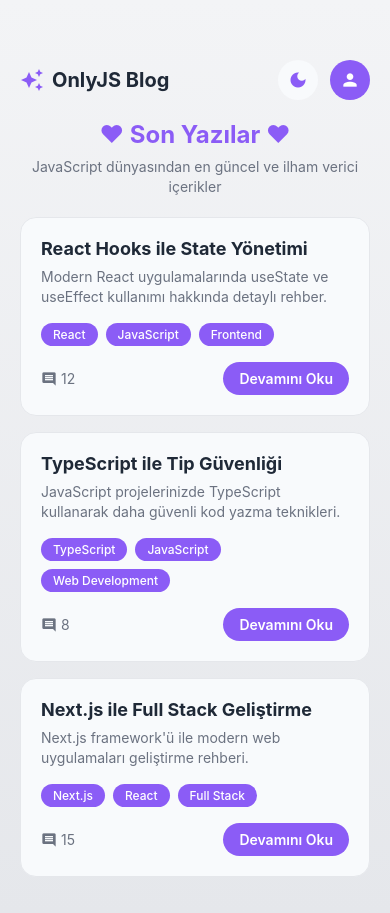
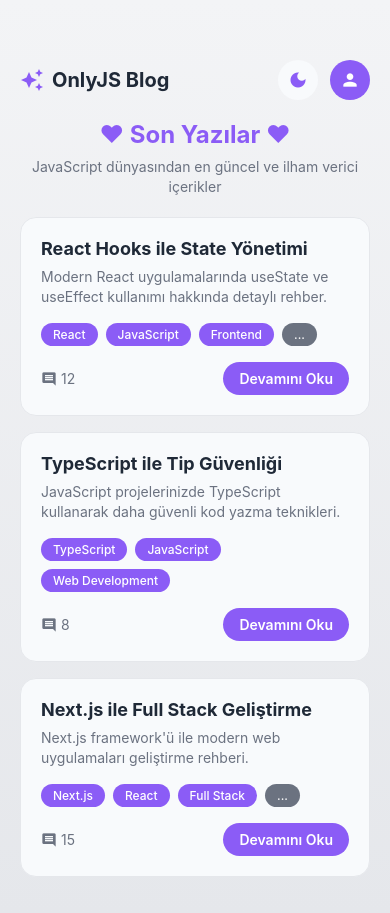
Before and after one commit to seferogluemre/blog-mobile-app, a React Native app in the folder mobile/: screen /Home in a window 390 px wide. Built offline with nearby package versions, Linux system fonts and the light colour scheme.

Commit message:
Refactor App.ts to reorganize imports for better readability; enhance HomeScreen with profile dropdown functionality and improved tag rendering; update ThemeContext by removing redundant interfaces; log additional user actions in app.log.

```diff
--- a/mobile/src/screens/home/HomeScreen.tsx
+++ b/mobile/src/screens/home/HomeScreen.tsx
@@ -1,23 +1,28 @@
 import { useTheme } from '@/context/ThemeContext';
+import { BlogPost } from '@/types/blog';
+import { ProfileDropdownItem } from '@/types/user';
 import { MaterialIcons } from '@expo/vector-icons';
+import { useNavigation } from '@react-navigation/native';
 import { LinearGradient } from 'expo-linear-gradient';
-import React from 'react';
+import React, { useState } from 'react';
 import {
+  Modal,
   ScrollView,
   StatusBar,
   StyleSheet,
   Text,
   TouchableOpacity,
+  TouchableWithoutFeedback,
   View,
 } from 'react-native';
 
 // Örnek blog verileri
-const blogPosts = [
+const blogPosts: BlogPost[] = [
   {
     id: 1,
     title: 'React Hooks ile State Yönetimi',
     description: 'Modern React uygulamalarında useState ve useEffect kullanımı hakkında detaylı rehber.',
-    tags: ['React', 'JavaScript', 'Frontend'],
+    tags: ['React', 'JavaScript', 'Frontend', 'Hooks', 'State'],
     commentCount: 12,
   },
   {
@@ -31,17 +36,63 @@ const blogPosts = [
     id: 3,
     title: 'Next.js ile Full Stack Geliştirme',
     description: 'Next.js framework\'ü ile modern web uygulamaları geliştirme rehberi.',
-    tags: ['Next.js', 'React', 'Full Stack'],
+    tags: ['Next.js', 'React', 'Full Stack', 'SSR', 'Performance', 'SEO'],
     commentCount: 15,
   },
 ];
 
 export default function HomeScreen() {
   const { isDarkMode, toggleTheme, theme } = useTheme();
+  const navigation = useNavigation();
+  const [showProfileDropdown, setShowProfileDropdown] = useState(false);
+
+  const profileMenuItems: ProfileDropdownItem[] = [
+    {
+      label: 'Hesabım',
+      icon: 'person',
+      action: () => {
+        setShowProfileDropdown(false);
+        // Navigate to profile screen
+        console.log('Navigate to profile');
+      },
+    },
+    {
+      label: 'Çıkış yap',
+      icon: 'logout',
+      action: () => {
+        setShowProfileDropdown(false);
+        // Navigate back to welcome screen
+        navigation.navigate('Welcome' as never);
+      },
+    },
+  ];
+
+  const renderTags = (tags: string[]) => {
+    const displayTags = tags.slice(0, 3);
+    const hasMoreTags = tags.length > 3;
+
+    return (
+      <View style={styles.tagsContainer}>
+        {displayTags.map((tag, index) => (
+          <View
+            key={index}
+            style={[styles.tag, { backgroundColor: theme.primary }]}
+          >
+            <Text style={styles.tagText}>{tag}</Text>
+          </View>
+        ))}
+        {hasMoreTags && (
+          <View style={[styles.tag, { backgroundColor: theme.textSecondary }]}>
+            <Text style={styles.tagText}>...</Text>
+          </View>
+        )}
+      </View>
+    );
+  };
 
   return (
     <LinearGradient
-      colors={theme.gradient}
+      colors={theme.gradient as any}
       style={styles.container}
     >
       <StatusBar
@@ -71,11 +122,58 @@ export default function HomeScreen() {
 
           <TouchableOpacity
             style={[styles.profileButton, { backgroundColor: theme.primary }]}
+            onPress={() => setShowProfileDropdown(true)}
           >
             <MaterialIcons name="person" size={20} color="#fff" />
           </TouchableOpacity>
         </View>
       </View>
+
+      {/* Profile Dropdown Modal */}
+      <Modal
+        visible={showProfileDropdown}
+        transparent={true}
+        animationType="fade"
+        onRequestClose={() => setShowProfileDropdown(false)}
+      >
+        <TouchableWithoutFeedback onPress={() => setShowProfileDropdown(false)}>
+          <View style={styles.modalOverlay}>
+            <View style={[styles.dropdownContainer, { top: 120, right: 20 }]}>
+              <View style={[
+                styles.dropdown,
+                {
+                  backgroundColor: theme.cardBackground,
+                  borderColor: theme.border,
+                }
+              ]}>
+                {profileMenuItems.map((item, index) => (
+                  <TouchableOpacity
+                    key={index}
+                    style={[
+                      styles.dropdownItem,
+                      index < profileMenuItems.length - 1 && {
+                        borderBottomColor: theme.border,
+                        borderBottomWidth: 1,
+                      }
+                    ]}
+                    onPress={item.action}
+                  >
+                    <MaterialIcons
+                      name={item.icon as any}
+                      size={18}
+                      color={theme.textSecondary}
+                      style={styles.dropdownIcon}
+                    />
+                    <Text style={[styles.dropdownText, { color: theme.text }]}>
+                      {item.label}
+                    </Text>
+                  </TouchableOpacity>
+                ))}
+              </View>
+            </View>
+          </View>
+        </TouchableWithoutFeedback>
+      </Modal>
 
       {/* Header Section */}
       <View style={styles.headerSection}>
@@ -112,16 +210,7 @@ export default function HomeScreen() {
               {post.description}
             </Text>
 
-            <View style={styles.tagsContainer}>
-              {post.tags.map((tag, index) => (
-                <View
-                  key={index}
-                  style={[styles.tag, { backgroundColor: theme.primary }]}
-                >
-                  <Text style={styles.tagText}>{tag}</Text>
-                </View>
-              ))}
-            </View>
+            {renderTags(post.tags)}
 
             <View style={styles.blogFooter}>
               <View style={styles.commentInfo}>
@@ -183,6 +272,40 @@ const styles = StyleSheet.create({
     borderRadius: 20,
     justifyContent: 'center',
     alignItems: 'center',
+  },
+  modalOverlay: {
+    flex: 1,
+    backgroundColor: 'rgba(0, 0, 0, 0.3)',
+  },
+  dropdownContainer: {
+    position: 'absolute',
+    zIndex: 1000,
+  },
+  dropdown: {
+    borderRadius: 12,
+    borderWidth: 1,
+    minWidth: 140,
+    shadowColor: '#000',
+    shadowOffset: {
+      width: 0,
+      height: 2,
+    },
+    shadowOpacity: 0.25,
+    shadowRadius: 4,
+    elevation: 5,
+  },
+  dropdownItem: {
+    flexDirection: 'row',
+    alignItems: 'center',
+    paddingHorizontal: 16,
+    paddingVertical: 12,
+  },
+  dropdownIcon: {
+    marginRight: 12,
+  },
+  dropdownText: {
+    fontSize: 14,
+    fontWeight: '500',
   },
   headerSection: {
     alignItems: 'center',
--- /dev/null
+++ b/mobile/src/types/auth.ts
@@ -0,0 +1,25 @@
+export interface LoginData {
+  username: string;
+  password: string;
+}
+
+export interface RegisterData {
+  fullName: string;
+  username: string;
+  password: string;
+  role: string;
+}
+
+export interface AuthResponse {
+  token: string;
+  user: User;
+}
+
+export interface User {
+  id: number;
+  username: string;
+  fullName: string;
+  email?: string;
+  role: 'admin' | 'author' | 'reader';
+  createdAt: string;
+}
--- /dev/null
+++ b/mobile/src/types/blog.ts
@@ -0,0 +1,23 @@
+export interface BlogPost {
+  id: number;
+  title: string;
+  description: string;
+  tags: string[];
+  commentCount: number;
+  createdAt?: string;
+  author?: string;
+}
+
+export interface Comment {
+  id: number;
+  postId: number;
+  text: string;
+  author: string;
+  createdAt: string;
+}
+
+export interface Tag {
+  id: number;
+  name: string;
+  color?: string;
+}
--- /dev/null
+++ b/mobile/src/types/feature-card.ts
@@ -0,0 +1,5 @@
+export interface FeatureCardProps {
+    icon: string;
+    title: string;
+    description: string;
+  }
--- /dev/null
+++ b/mobile/src/types/user.ts
@@ -0,0 +1,17 @@
+export interface UserProfile {
+  id: number;
+  username: string;
+  fullName: string;
+  email?: string;
+  role: 'admin' | 'author' | 'reader';
+  avatar?: string;
+  bio?: string;
+  createdAt: string;
+  updatedAt: string;
+}
+
+export interface ProfileDropdownItem {
+  label: string;
+  icon: string;
+  action: () => void;
+}
```
Also changed, not shown: mobile/src/context/ThemeContext.tsx (+1 -16 lines), mobile/src/screens/welcome/components/FeatureCard.tsx (+1 -6 lines), mobile/src/types/theme.ts (added, +15 -0 lines), mobile/src/screens/auth/LoginScreen.tsx (indentation only), 2 other files (tests, documents, lock files or other folders). Lines whose indentation alone changed are shown as unchanged.
